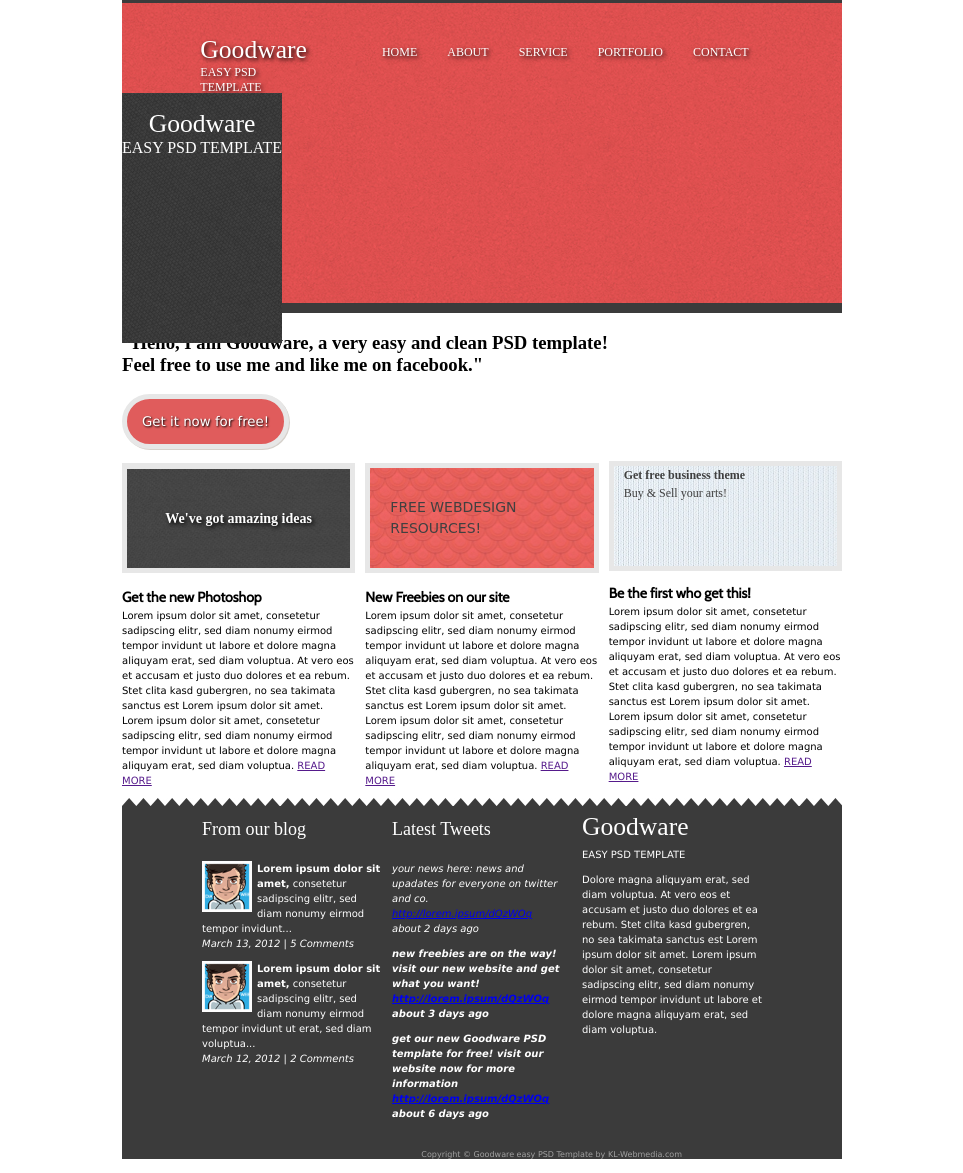
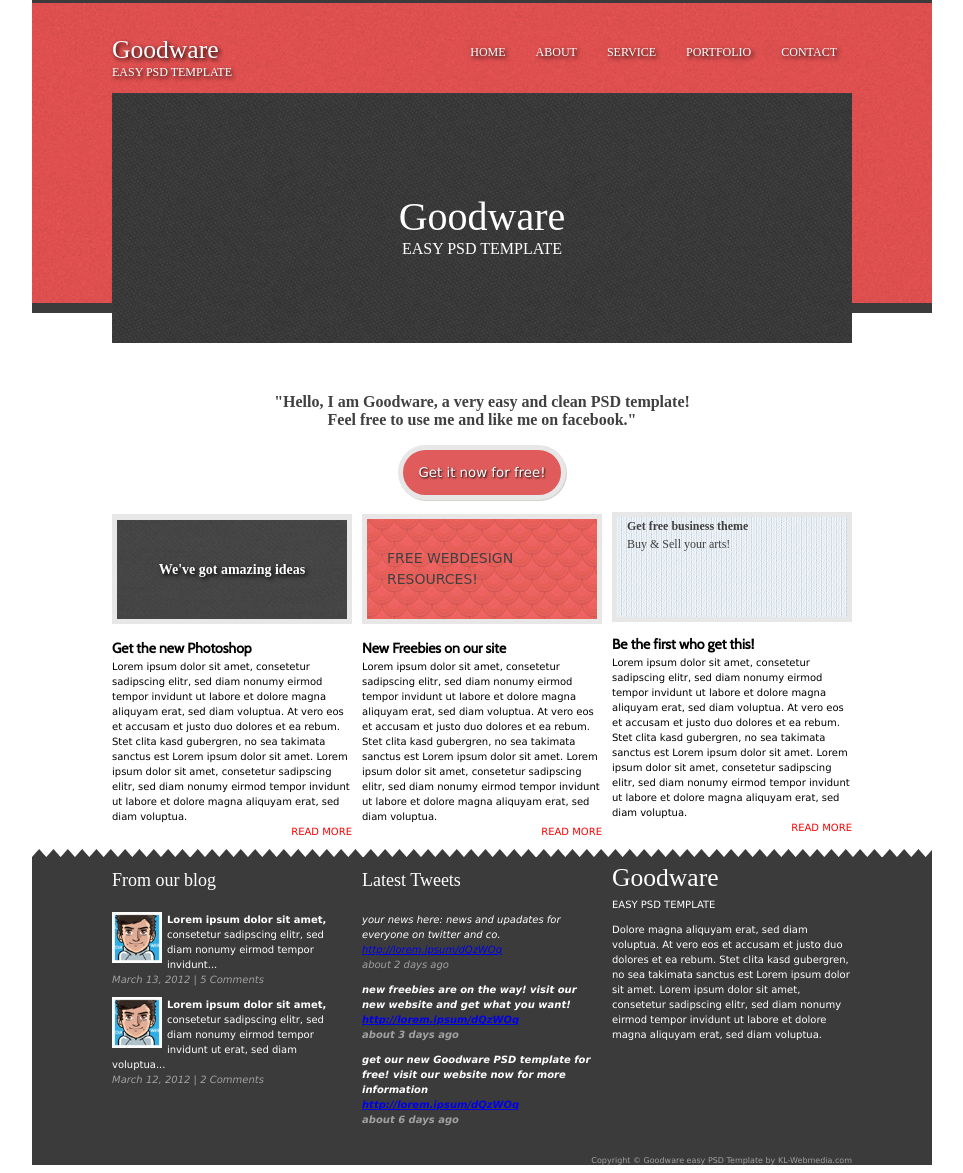
Before and after one commit to ann1205/Goodware, a plain HTML site: page index.html in a window 1280 px wide. Shown: the part 7-1180 px from the top of the page, without its empty margins (158-1121 px from the left). Drawn offline with nearby package versions, Linux system fonts and the light colour scheme; a web font is replaced by a local one.

Commit message:
Initial 21.02

```diff
--- a/css/index.css
+++ b/css/index.css
@@ -23,9 +23,14 @@ header>.container {
     margin: 0;
     padding-right: 60px;
 }
+
 .company-name {
     font-size: 1.6rem;
     font-family: Berlin Sans FB;
+}
+
+#central-logo>.company-name{
+    font-size: 2.5rem;
 }
 
 nav {
@@ -38,8 +43,7 @@ nav ul {
 }
 
 nav ul li {
-    padding: 10px 15px;
-    list-style: none;
+    display: none;
 }
 
 nav ul li a {
@@ -58,19 +62,9 @@ button {
     font-family: verdana;
     text-shadow: 1px 1px 2px #000000;
     color: rgb(255, 255, 255);
-    display: flex;
-    justify-content: space-around;
-}
-
-.grids {
-    height: auto;
-    display: grid;
-    grid-template-columns: 1fr 1fr 1fr;
-    grid-column-gap: 10px;
-    /*padding: 0 80px 0 80px;*/
-    font-family: verdana;
-    font-size: 10px;
-    line-height: 1.5;
+    display: block;
+    margin-left: auto;
+    margin-right: auto;
 }
 
 .article-title {
@@ -80,11 +74,12 @@ button {
 }
 
 header {
+    position: relative;
     border-top: 10px solid rgb(59, 59, 59);
     border-bottom: 10px solid rgb(59, 59, 59);
+    margin-bottom: 80px;
     display: flex;
     justify-content: center;
-    position: relative;
     width: 100%;
     height: 300px;
     background: url('img/header-1.jpg');
@@ -93,17 +88,33 @@ header {
 }
 
 #subtitle {
+    position: absolute;
+    right: 0;
+    left: 0;
+    top: 100px;
     color: rgb(255, 255, 255);
     font-size: 16px;
-    position: absolute;
-    max-width: 740px;
     height: 250px;
-    top: 100px;
-    margin: 0 auto;
+    margin-left: auto;
+    margin-right: auto;
     background: url('img/header-2.jpg');
     background-size: auto;
     background-repeat: no-repeat;
+}
+#central-logo{
     text-align: center;
+    display: block;
+    margin-top:100px;
+    margin-bottom: auto;
+    }
+
+#hello {
+    display: block;
+    font-family: Rockwell;
+    font-weight: bold;
+    text-align: center;
+    color: rgb(64, 64, 64);
+
 }
 
 footer {
@@ -171,7 +182,16 @@ footer {
     padding-left: 10px;
     padding-right: 10px;
 }
+.read {
+    display: block;
+    text-align: right;
+    color: red;
+    text-decoration: none;
+}
 
+.grey {
+    color: rgb(161, 161, 161);
+}
 #copyright {
     display: block;
     text-align: right;
@@ -180,10 +200,38 @@ footer {
     color: rgb(161, 161, 161);
 }
 
+
+
 @media (min-width: 320px) {
-    body,
-    footer {
-        max-width: 720px;
+    body {
+        max-width: 900px;
+        padding: 0;
+    }
+    .grids {
+        height: auto;
+        display: grid;
+        grid-template-columns: 1fr 1fr 1fr;
+        grid-column-gap: 10px;
+        padding: 0 80px 0 80px;
+        font-family: verdana;
+        font-size: 10px;
+        line-height: 1.5;
+    }
+
+}
+
+@media (min-width: 700px) {
+    nav ul li {
+        display: block;
+        padding: 10px 15px;
+        list-style: none;
+    }
+    body {
         padding: 0 80px 0 80px;
     }
+    #subtitle {
+        max-width: 740px;
+        right: 160px;
+        left: 160px;
+    }
 }
--- a/index.html
+++ b/index.html
@@ -29,9 +29,9 @@
     </header>
     <div class="container">
         <div id="subtitle">
-            <p><span class="company-name">Goodware</span><br>EASY PSD TEMPLATE</p>
+            <p id="central-logo"><span class="company-name">Goodware</span><br>EASY PSD TEMPLATE</p>
         </div>
-        <h3>"Hello, I am Goodware, a very easy and clean PSD template!<br>Feel free to use me and like me on facebook."</h3>
+        <p id="hello">"Hello, I am Goodware, a very easy and clean PSD template!<br>Feel free to use me and like me on facebook."</p>
         <button>Get it now for free!</button>
         <div class="grids">
             <div class="one-line">
@@ -39,7 +39,7 @@
                 <p><span class="article-title">Get the new Photoshop</span>
                 <br>Lorem ipsum dolor sit amet, consetetur sadipscing elitr, sed diam nonumy eirmod tempor invidunt ut labore et dolore magna aliquyam erat, sed diam voluptua. At vero eos et accusam et justo duo dolores et ea rebum. Stet clita kasd gubergren,
                     no sea takimata sanctus est Lorem ipsum dolor sit amet. Lorem ipsum dolor sit amet, consetetur sadipscing elitr, sed diam nonumy eirmod tempor invidunt ut labore et dolore magna aliquyam erat, sed diam voluptua.
-                    <a href="">READ MORE</a>
+                    <br><a href="" class="read">READ MORE</a>
                 </p>
             </div>
             <div class="one-line">
@@ -47,7 +47,7 @@
                 <p><span class="article-title">New Freebies on our site</span>
                 <br>Lorem ipsum dolor sit amet, consetetur sadipscing elitr, sed diam nonumy eirmod tempor invidunt ut labore et dolore magna aliquyam erat, sed diam voluptua. At vero eos et accusam et justo duo dolores et ea rebum. Stet clita kasd gubergren,
                     no sea takimata sanctus est Lorem ipsum dolor sit amet. Lorem ipsum dolor sit amet, consetetur sadipscing elitr, sed diam nonumy eirmod tempor invidunt ut labore et dolore magna aliquyam erat, sed diam voluptua.
-                    <a href="">READ MORE</a>
+                    <br><a href="" class="read">READ MORE</a>
                 </p>
             </div>
             <div class="one-line">
@@ -55,7 +55,7 @@
                 <p><span class="article-title">Be the first who get this!</span>
                 <br>Lorem ipsum dolor sit amet, consetetur sadipscing elitr, sed diam nonumy eirmod tempor invidunt ut labore et dolore magna aliquyam erat, sed diam voluptua. At vero eos et accusam et justo duo dolores et ea rebum. Stet clita kasd gubergren,
                     no sea takimata sanctus est Lorem ipsum dolor sit amet. Lorem ipsum dolor sit amet, consetetur sadipscing elitr, sed diam nonumy eirmod tempor invidunt ut labore et dolore magna aliquyam erat, sed diam voluptua.
-                    <a href="">READ MORE</a>
+                    <br><a href="" class="read">READ MORE</a>
                 </p>
             </div>
         </div>
@@ -66,11 +66,11 @@
                 <p class="footer-title">From our blog</p>
                 <p><img src="image/small_avatar.jpg" alt="boy's avatar" class="avatar"><b>Lorem ipsum dolor sit amet,</b> consetetur sadipscing elitr, sed diam nonumy eirmod tempor invidunt...
                     <br>
-                    <i>March 13, 2012 | 5 Comments</i>
+                    <span class="grey"><i>March 13, 2012 | 5 Comments</i></span>
                 </p>
                 <p><img src="image/small_avatar.jpg" alt="boy's avatar" class="avatar"><b>Lorem ipsum dolor sit amet,</b> consetetur sadipscing elitr, sed diam nonumy eirmod tempor invidunt ut erat, sed diam voluptua...
                     <br>
-                    <i>March 12, 2012 | 2 Comments</i>
+                    <span class="grey"><i>March 12, 2012 | 2 Comments</i></span>
                 </p>
             </div>
             <div class="one-line">
@@ -80,7 +80,7 @@
         <br>
         <a href="http://lorem.ipsum/dQzWOq">http://lorem.ipsum/dQzWOq</a>
         <br>
-        about 2 days ago
+        <span class="grey">about 2 days ago</span>
         </i>
                 </p>
                 <p><i><b>
@@ -88,7 +88,7 @@
         <br>
         <a href="http://lorem.ipsum/dQzWOq">http://lorem.ipsum/dQzWOq</a>
         <br>
-        about 3 days ago
+        <span class="grey">about 3 days ago</span>
         </b>
         </i>
                 </p>
@@ -97,7 +97,7 @@
         <br>
         <a href="http://lorem.ipsum/dQzWOq">http://lorem.ipsum/dQzWOq</a>
         <br>
-        about 6 days ago
+        <span class="grey">about 6 days ago</span>
         </b>
         </i>
                 </p>
```
